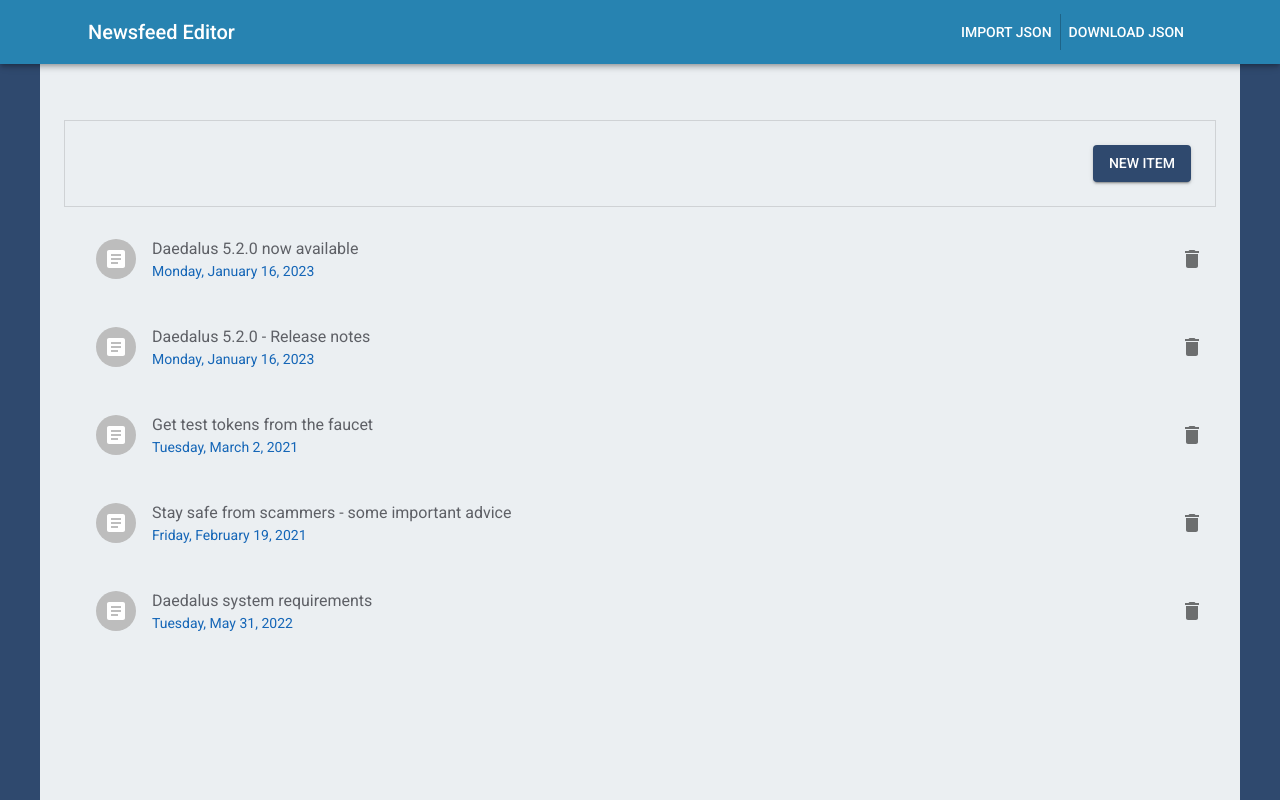
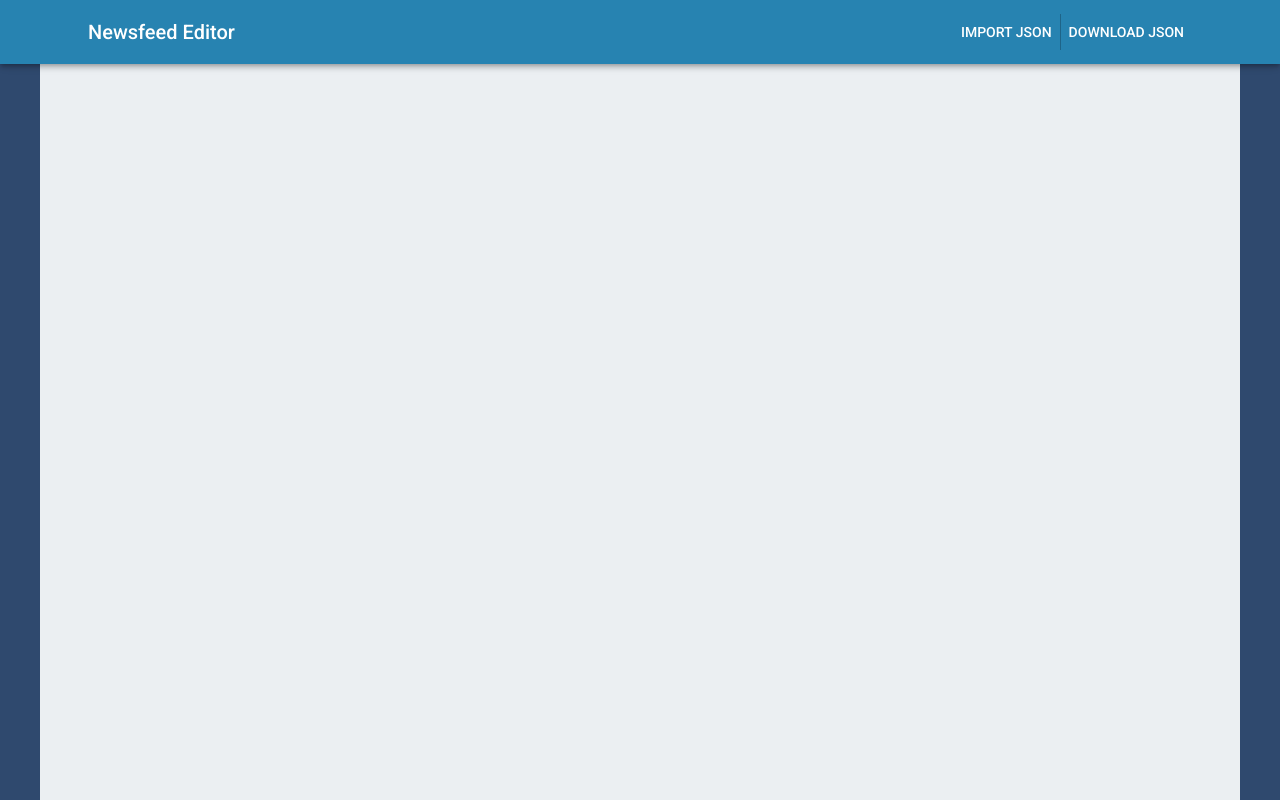
Before and after one commit to daniloprates/newsfeed-editor, a React (Create React App) app: page / in a window 1280 px wide. Built offline with nearby package versions, Linux system fonts and the light colour scheme.

Commit message:
Remove testJson as initialContent

```diff
--- a/src/App.tsx
+++ b/src/App.tsx
@@ -15,7 +15,7 @@
 
 export default function App() {
 
-  const [currentScreen, setCurrentScreen] = useState(initialScreen);
+  const [currentScreen, setCurrentScreen] = useState();
   const [content, setContent] = useState<DaedalusSchema>(initialState);
   const [editingIndex, setEditingIndex] = useState(-1);
   const [deletingIndex, setDeletingIndex] = useState(-1);
```
